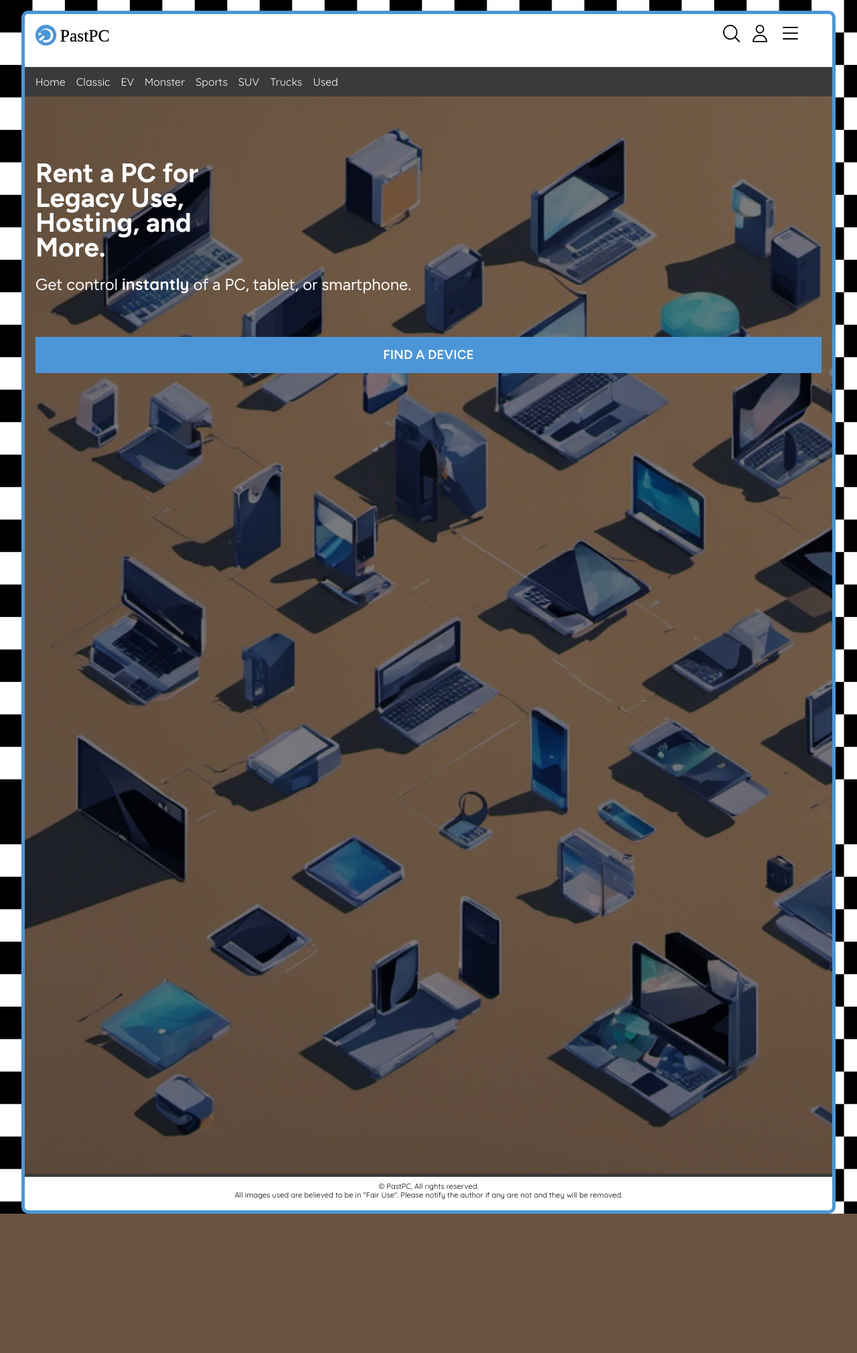
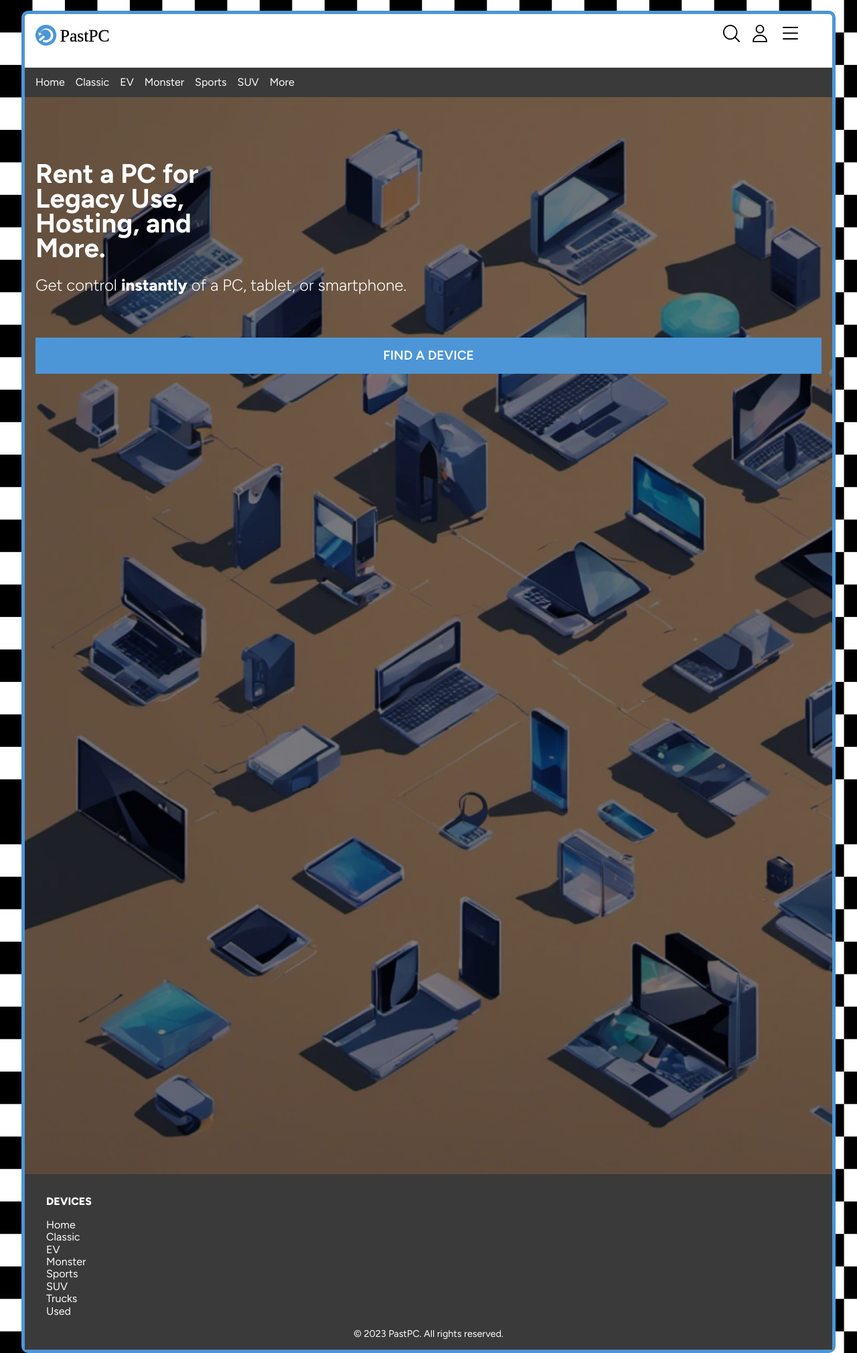
Before and after one commit to emoryhubbard/PastPC, a PHP site: page /test/index.html in a window 1280 px wide. Shown: the whole page at 67% size. Before the commit the page ends 1812 px from the top, so only its background shows below. Run offline with PHP 8.4, Linux system fonts and the light colour scheme.

Commit message:
Reworked footer

```diff
--- a/www/pastpc/css/small.css
+++ b/www/pastpc/css/small.css
@@ -11,9 +11,10 @@
     --mblue: #4c96d7;
     --dblue: #2677bd;
     --logocolor: #4c96d7;
+    --darkergray: #282828;
 }
 * {
-    font-family: "Quicksand", sans-serif;
+    font-family: "Figtree", sans-serif;
 }
 li {
     list-style-type: none;
@@ -54,6 +55,8 @@ header {
     display: flex;
     justify-content: space-around;
     padding: 0;
+    padding-left: 1rem;
+    padding-right: 1rem;
     padding-top: .8rem;
     padding-bottom: .8rem;
     margin: 0;
@@ -135,7 +138,7 @@ h2 {
     padding-left: 1rem;
     color: white;
     font-size: 1.5rem;
-    font-weight: 400;
+    font-weight: 300;
     font-family: 'Figtree', sans-serif;
 }
 .lcp-small strong {
@@ -345,15 +348,31 @@ table {
     text-align: center;
 }
 footer {
-    border-top: 5px solid var(--dgray);
-    padding-top: .5rem;
+    padding-top: 2rem;
     padding-bottom: 1rem;
-    padding-left: 1rem;
-    padding-right: 1rem;
+    padding-left: 2rem;
+    padding-right: 2rem;
+    background-color: var(--dgray);
 }
-footer p {
+.bottom-nav-title {
+    padding: 0;
+    margin: 0;
+    font-size: 1rem;
+    color: white;
+    font-weight: 800;
+}
+.bottom-nav {
+    padding-left: 0;
+}
+.bottom-nav li a {
+    padding-top: .8rem;
+    padding-bottom: .8rem;
+    color: white;
+}
+.copyright {
     padding: 0;
     margin: 0;
     text-align: center;
     font-size: .9rem;
+    color: white;
 }
--- a/www/pastpc/test/index.html
+++ b/www/pastpc/test/index.html
@@ -18,8 +18,7 @@
     <a href="..//accounts/index.php?action=login"><img class="account-icon" src="../images/site/AccountCropped2.svg" alt="account icon"></a>
     <a href="..//accounts/index.php?action=search"><img class="burger-icon" src="../images/site/Burger2.svg" alt="burger icon"></a></div>        </header>
         <nav>
-            <ul class='top-nav'><li><a href='..//index.php' title='View the PHP Motors home page'>Home</a></li><li><a href='..//index.php?action=classification&classification-name=Classic' title='View our Classic product line'>Classic</a></li><li><a href='..//index.php?action=classification&classification-name=EV' title='View our EV product line'>EV</a></li><li><a href='..//index.php?action=classification&classification-name=Monster' title='View our Monster product line'>Monster</a></li><li><a href='..//index.php?action=classification&classification-name=Sports' title='View our Sports product line'>Sports</a></li><li><a href='..//index.php?action=classification&classification-name=SUV' title='View our SUV product line'>SUV</a></li><li><a href='..//index.php?action=classification&classification-name=Trucks' title='View our Trucks product line'>Trucks</a></li><li><a href='..//index.php?action=classification&classification-name=Used' title='View our Used product line'>Used</a></li></ul>        </nav>
-        <main>
+            <ul class='top-nav'><li><a href='..//index.php' title='View the PHP Motors home page'>Home</a></li><li><a href='..//index.php?action=classification&classification-name=Classic' title='View our Classic product line'>Classic</a></li><li><a href='..//index.php?action=classification&classification-name=EV' title='View our EV product line'>EV</a></li><li><a href='..//index.php?action=classification&classification-name=Monster' title='View our Monster product line'>Monster</a></li><li><a href='..//index.php?action=classification&classification-name=Sports' title='View our Sports product line'>Sports</a></li><li><a href='..//index.php?action=classification&classification-name=SUV' title='View our SUV product line'>SUV</a></li><li><a href='..//index.php?action=classification&classification-name=Trucks' title='View our Trucks product line'>More</a></li></ul></nav>        <main>
             <section class="w-section">
                 <div class="has-lcp">
                     <img class="lcp" src="../images/site/LCP34Left.webp" alt="image of various PCs and devices">
@@ -35,8 +34,10 @@
             </section>
         </main>
         <footer>
-            <p>&copy; PastPC, All rights reserved.</p>
-<p>All images used are believed to be in "Fair Use". Please notify the author if any are not and they will be removed.</p>        </footer>
+            <nav>
+                <p class="bottom-nav-title">DEVICES</p>
+                <ul class='bottom-nav'><li><a href='..//index.php' title='View the PHP Motors home page'>Home</a></li><li><a href='..//index.php?action=classification&classification-name=Classic' title='View our Classic product line'>Classic</a></li><li><a href='..//index.php?action=classification&classification-name=EV' title='View our EV product line'>EV</a></li><li><a href='..//index.php?action=classification&classification-name=Monster' title='View our Monster product line'>Monster</a></li><li><a href='..//index.php?action=classification&classification-name=Sports' title='View our Sports product line'>Sports</a></li><li><a href='..//index.php?action=classification&classification-name=SUV' title='View our SUV product line'>SUV</a></li><li><a href='..//index.php?action=classification&classification-name=Trucks' title='View our Trucks product line'>Trucks</a></li><li><a href='..//index.php?action=classification&classification-name=Used' title='View our Used product line'>Used</a></li></ul>        </nav>
+            <p class="copyright">&copy; 2023 PastPC. All rights reserved.</p>        </footer>
     </div>
 </body>
 </html>
```
